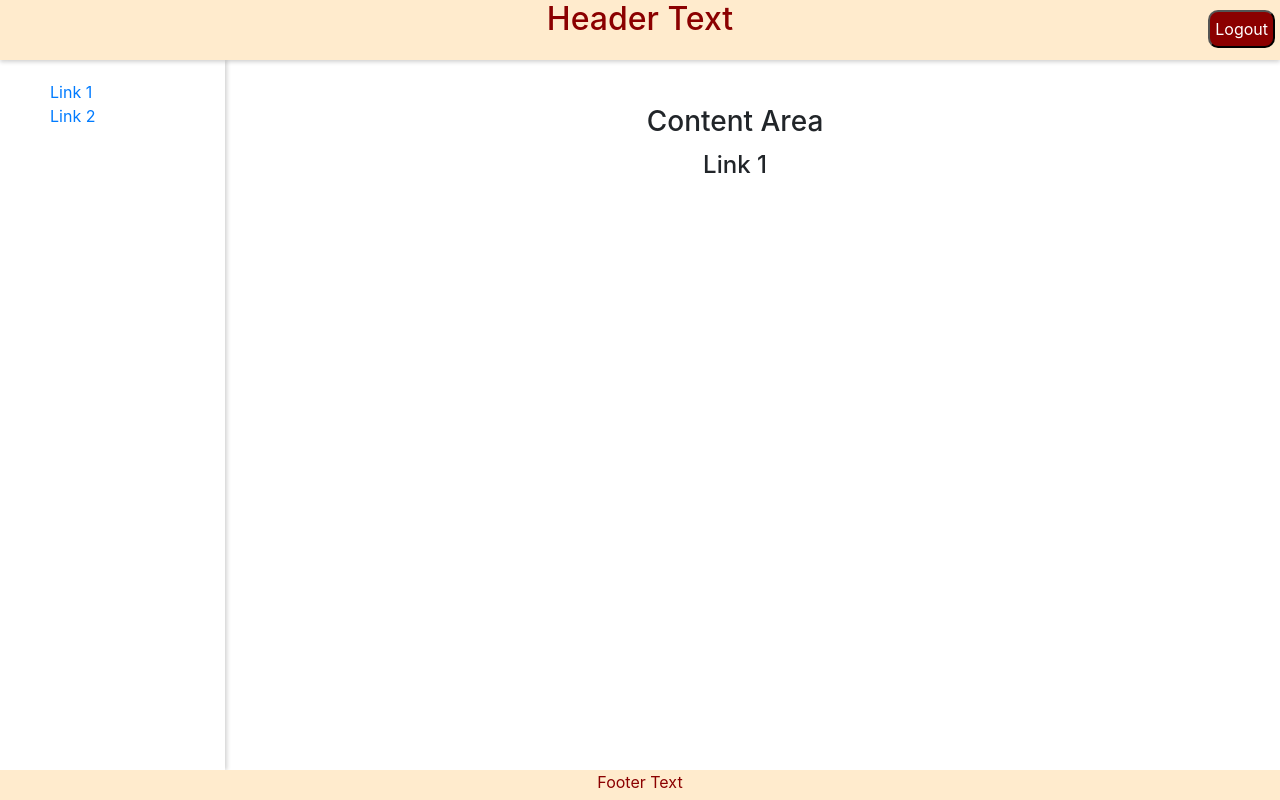
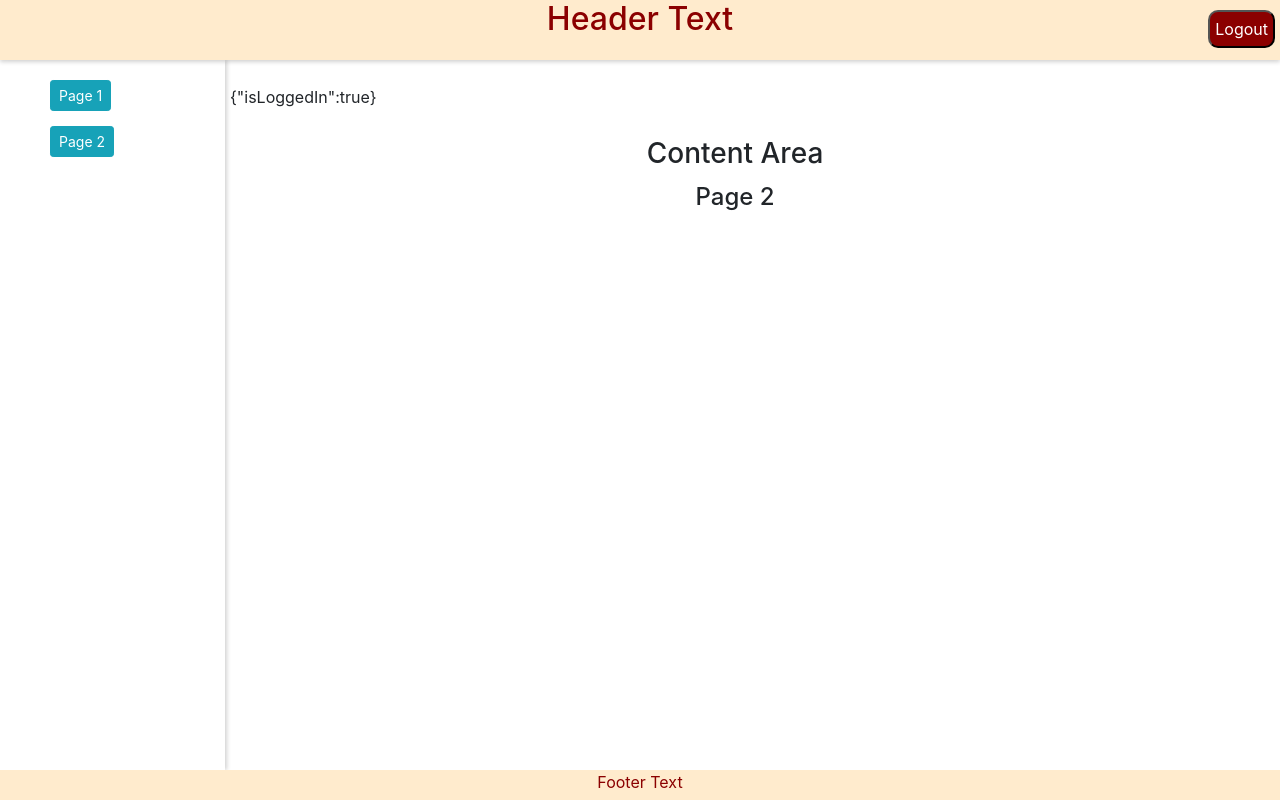
Before and after one commit to ACPRAJ/React-Samples, a React (Create React App) app in the folder simple-multipage-app/: page /ChildPage2 in a window 1280 px wide. Built offline with nearby package versions, Linux system fonts and the light colour scheme.

Commit message:
Created child pages and basic navigation

```diff
--- a/simple-multipage-app/src/App.css
+++ b/simple-multipage-app/src/App.css
@@ -74,6 +74,10 @@
   padding: 5px;
   background-color: darkred;
   color: white;
+}
+
+.logout-button:hover {
+  text-decoration: underline  ;
 }
 
 .login-div {
@@ -169,4 +173,5 @@
 
 .panel-items {
   list-style: none;
+  margin-bottom: 15px;
 }
--- /dev/null
+++ b/simple-multipage-app/src/Components/ChildPage1.js
@@ -0,0 +1,14 @@
+import React, { Component } from 'react'
+
+export class ChildPage1 extends Component {
+    render() {
+        return (
+            <div className="card-body">
+                <h3 className="card-title text-center">Content Area</h3>
+                <h4 className="card-text text-center">Page 1</h4>
+            </div>
+        )
+    }
+}
+
+export default ChildPage1
--- /dev/null
+++ b/simple-multipage-app/src/Components/ChildPage2.js
@@ -0,0 +1,14 @@
+import React, { Component } from 'react'
+
+export class ChildPage2 extends Component {
+    render() {
+        return (
+            <div className="card-body">
+                <h3 className="card-title text-center">Content Area</h3>
+                <h4 className="card-text text-center">Page 2</h4>
+            </div>
+        )
+    }
+}
+
+export default ChildPage2
--- a/simple-multipage-app/src/Components/Header.js
+++ b/simple-multipage-app/src/Components/Header.js
@@ -3,10 +3,11 @@ import React, { Component } from "react";
 
 class Header extends Component {
   render() {
+    const { fnOnLogoutClicked } = this.props
     return (
       <div className="header-div">
         <h2 className="header-text">Header Text</h2>
-        <button type="button" className="logout-button">
+        <button type="button" className="logout-button" onClick={fnOnLogoutClicked}>
           Logout
         </button>
       </div>
@@ -14,4 +15,5 @@ class Header extends Component {
   }
 }
 
+
 export default Header;
--- a/simple-multipage-app/src/Components/Login.js
+++ b/simple-multipage-app/src/Components/Login.js
@@ -87,6 +87,7 @@ class Login extends Component {
               </button>
             </div>
           </form>
+          <label>{JSON.stringify(this.state)}</label>
         </div>
       );
   }
--- a/simple-multipage-app/src/Components/MainPage.js
+++ b/simple-multipage-app/src/Components/MainPage.js
@@ -2,6 +2,9 @@ import React, { Component } from "react";
 import Login from "./Login";
 import Header from "./Header";
 import Footer from "./Footer";
+import ChildPage1 from "./ChildPage1";
+import ChildPage2 from "./ChildPage2";
+import { BrowserRouter as Router, Switch, Route } from 'react-router-dom'
 
 class MainPage extends Component {
   constructor(props) {
@@ -22,26 +25,29 @@ class MainPage extends Component {
     if (this.state.isLoggedIn)
       return (
         <div>
-          <Header />
+          <Header fnOnLogoutClicked={this.onLogoutClicked} />
 
           <div className="left-panel-div">
             <ul>
               <li className="panel-items">
-                <a href="#">Link 1</a>
+                <a href="/ChildPage1" className="btn btn-info btn-sm">Page 1</a>
               </li>
               <li className="panel-items">
-                <a href="#">Link 2</a>
+                <a href="/ChildPage2" className="btn btn-info btn-sm">Page 2</a>
               </li>
             </ul>
           </div>
 
           <div className="content-area">
-            <div className="card-body">
-              <h3 className="card-title text-center">Content Area</h3>
-              <h4 className="card-text text-center">Link 1</h4>
-            </div>
+            <label>{JSON.stringify(this.state)}</label>
+            <Router>
+              <Switch>
+                <Route path="/" exact component={ChildPage1} />
+                <Route path="/ChildPage1" component={ChildPage1} />
+                <Route path="/ChildPage2" component={ChildPage2} />
+              </Switch>
+            </Router>
           </div>
-          {/*  */}
 
           <Footer />
         </div>
```
Also changed, not shown: simple-multipage-app/icons/donut_small-24px.svg (added).
